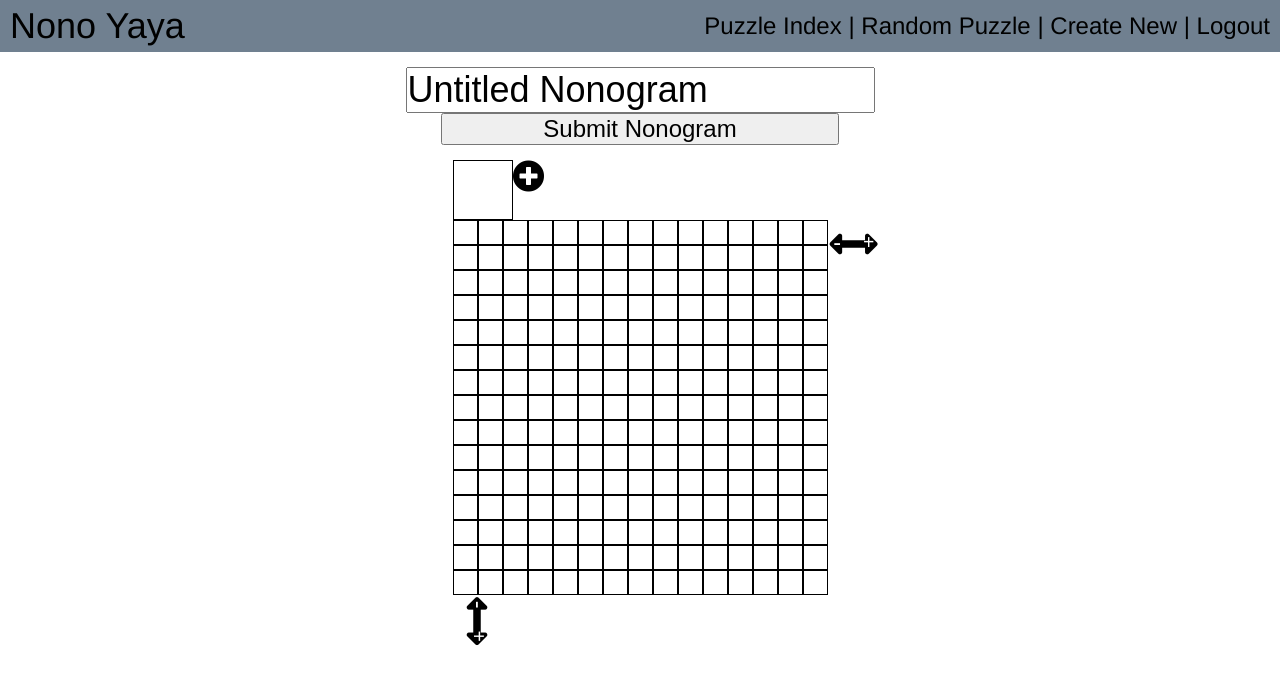
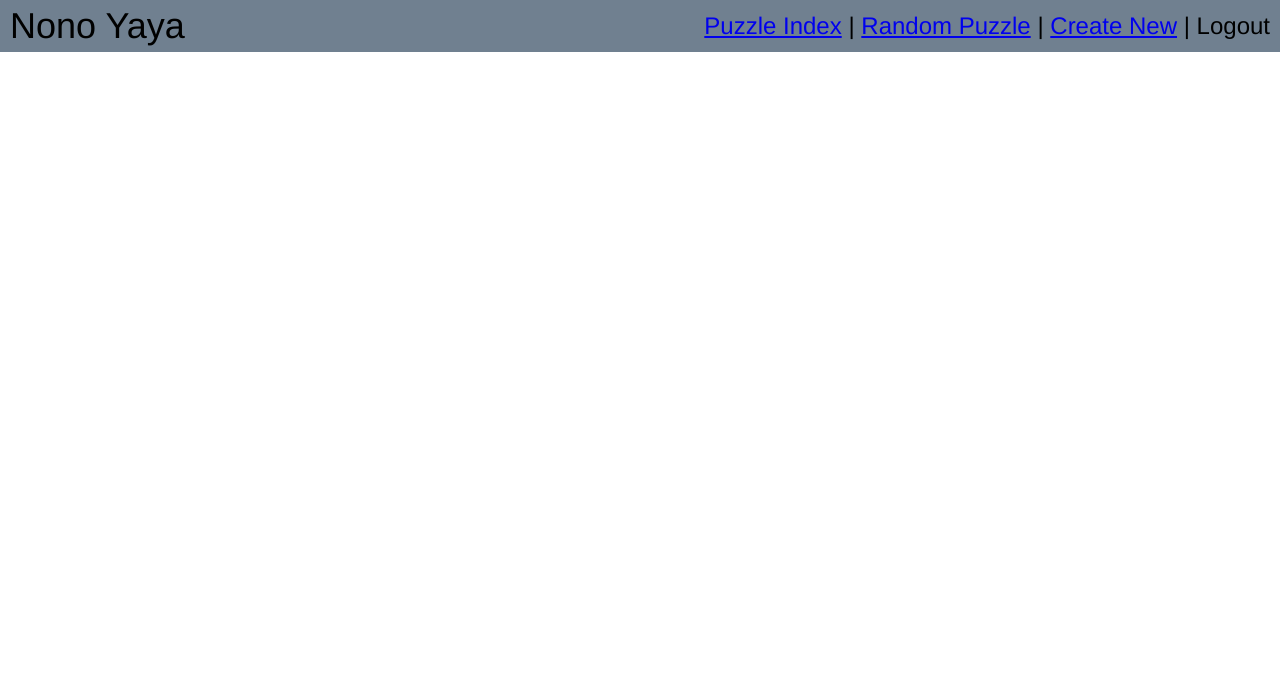
Before and after one commit to ZoomIsland/nonogram, a React (Create React App) app: page / in a window 1280 px wide. Shown: the top 684 px of the page. Built offline with nearby package versions, Linux system fonts and the light colour scheme.

Commit message:
React Router Dom installed with initial routes created

```diff
--- a/package.json
+++ b/package.json
@@ -10,6 +10,7 @@
     "react": "^17.0.1",
     "react-color": "^2.19.3",
     "react-dom": "^17.0.1",
+    "react-router-dom": "^5.2.0",
     "react-scripts": "4.0.1",
     "web-vitals": "^0.2.4"
   },
--- a/src/App.js
+++ b/src/App.js
@@ -1,5 +1,7 @@
 import Nav from './components/Nav/Nav'
 import GridCreator from './containers/GridCreator'
+
+import NonogramRoutes from './config/NonogramRoutes';
 
 import './App.css';
 
@@ -7,8 +9,8 @@ function App() {
   return (
     <div className="App">
       <Nav />
-      {/* Router */}
-      <GridCreator />
+      <NonogramRoutes />
+      {/* <GridCreator /> */}
       {/* Footer */}
     </div>
   );
--- a/src/components/Nav/Nav.js
+++ b/src/components/Nav/Nav.js
@@ -7,13 +7,19 @@ function Nav() {
     <header>
       <div className="siteTitle">Nono Yaya</div>
       <div className="navLinks">
-        <div className="allPuzzles">Puzzle Index</div>
+        <NavLink to="/nonograms/index">
+          <div className="allPuzzles">Puzzle Index</div>
+        </NavLink>
         <span className="lineDivide">&nbsp;|&nbsp;</span>
-        <div className="randomPuzzle">Random Puzzle</div>
+        <NavLink to="/nonograms/random">
+          <div className="randomPuzzle">Random Puzzle</div>
+        </NavLink>
         <span className="lineDivide">&nbsp;|&nbsp;</span>
 
         {/* below is "logged in" version */}
-        <div className="newPuzzle">Create New</div>
+        <NavLink to="/nonograms/new">
+          <div className="newPuzzle">Create New</div>
+        </NavLink>
         <span className="lineDivide">&nbsp;|&nbsp;</span>
         <div className="logoutBtn">Logout</div>
 
--- /dev/null
+++ b/src/config/NonogramRoutes.js
@@ -0,0 +1,17 @@
+import React from 'react';
+import { Switch, Route } from 'react-router-dom';
+
+import GridCreator from '../containers/GridCreator';
+
+function NonogramRoutes(props) {
+  return (
+    <Switch>
+      <Route
+        exact path='/nonograms/new'
+        render={(props) => <GridCreator />} />
+
+    </Switch>
+  )
+}
+
+export default NonogramRoutes;
--- a/src/index.js
+++ b/src/index.js
@@ -1,11 +1,14 @@
 import React from 'react';
 import ReactDOM from 'react-dom';
+import { BrowserRouter as Router } from 'react-router-dom';
 import App from './App';
 import reportWebVitals from './reportWebVitals';
 
 ReactDOM.render(
   <React.StrictMode>
-    <App />
+    <Router>
+      <App />
+    </Router>
   </React.StrictMode>,
   document.getElementById('root')
 );
```
Also changed, not shown: 2 other files (tests, documents, lock files or other folders).
